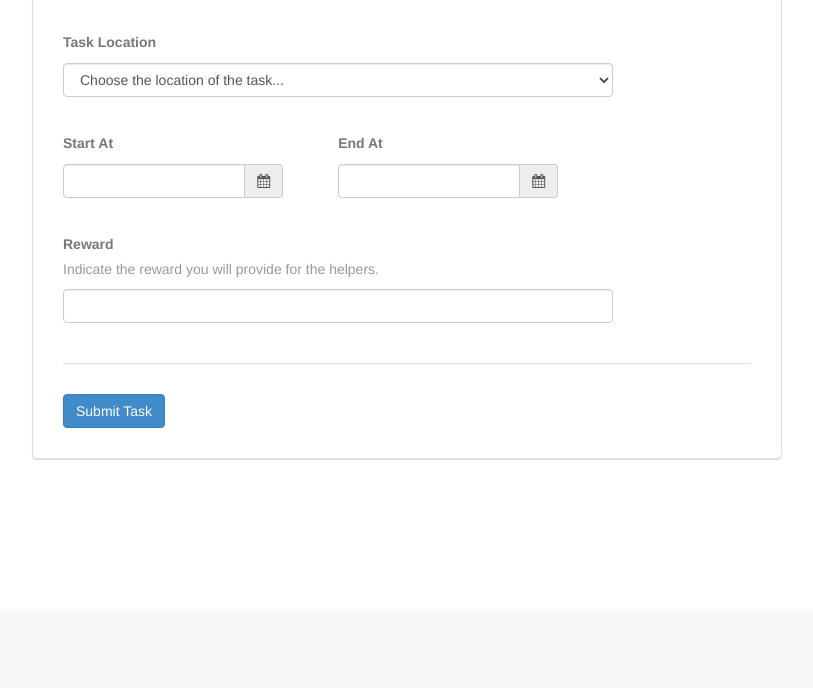
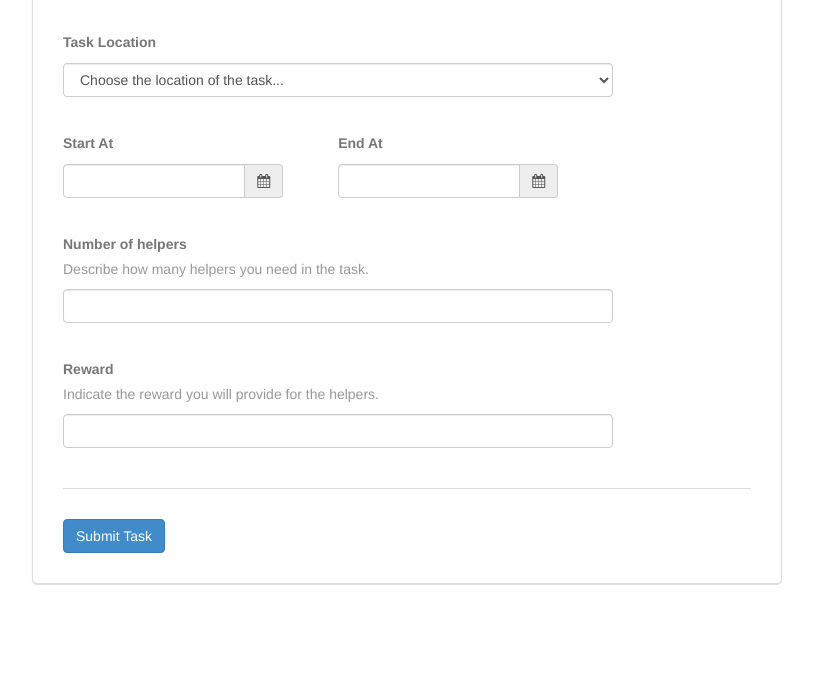
Before and after one commit to umliuxin/MHelper, a PHP site: page /newtask.php in a window 1280 px wide. Shown: the part 757-1445 px from the top of the page, without its empty margins (233-1046 px from the left). Before the commit the page ends 1217 px from the top, so only its background shows below. Run offline with PHP 8.4, Linux system fonts and the light colour scheme; some libraries are stand-ins or nearby versions.

Commit message:
number of helpers

```diff
--- a/newtask.php
+++ b/newtask.php
@@ -60,7 +60,7 @@ $page = "new";
 					<div class="form-group">
 						<label for="description">Task Description</label>
 						<p>Describe what needs to be done in detail.</p>
-						<textarea class="form-control" rows="3"></textarea>
+						<textarea id="description" class="form-control" rows="3"></textarea>
 					</div>
 					<div class="form-group">
 						<label for="category">Task Location</label>
@@ -89,6 +89,11 @@ $page = "new";
 						</div>
 					</div>
 					<div class="form-group">
+						<label for="number">Number of helpers</label>
+						<p>Describe how many helpers you need in the task.</p>
+						<input type="number" id="number" class="form-control" min="0" placeholder="">
+					</div>
+					<div class="form-group">
 						<label for="reward">Reward</label>
 						<p>Indicate the reward you will provide for the helpers.</p>
 						<input type="text" id="reward" class="form-control" placeholder="">
```
